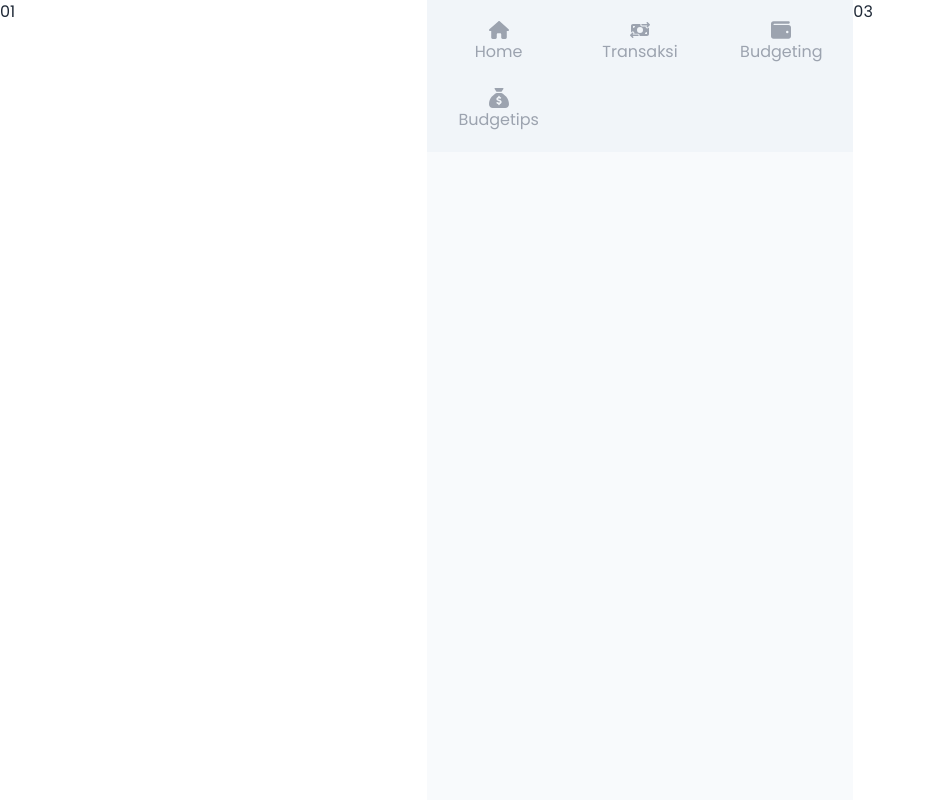
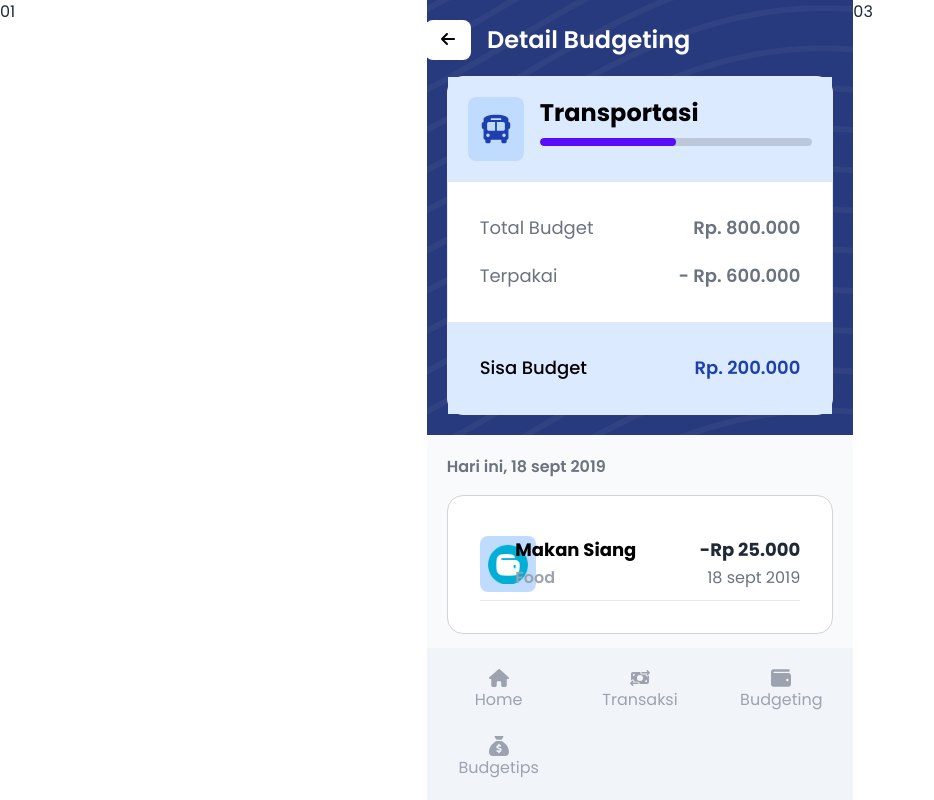
Before and after one commit to pratamafarhan10/fps-technoscape-2022, a Vue app: page /budgetdetails in a window 1280 px wide. Shown: the whole page, without its empty margins (0-934 px from the left). Built offline with nearby package versions, Linux system fonts and the light colour scheme; sample sign-in values are in the browser's storage.

Commit message:
budget detail done

```diff
--- a/src/main.js
+++ b/src/main.js
@@ -29,7 +29,8 @@ import {
   faMoneyBillTransfer,
   faPlus,
   faBus,
-  faAngleRight
+  faAngleRight,
+  faArrowLeft
 } from "@fortawesome/free-solid-svg-icons";
 
 library.add(
@@ -50,7 +51,8 @@ library.add(
   faMoneyBillTransfer,
   faPlus,
   faBus,
-  faAngleRight
+  faAngleRight,
+  faArrowLeft
 );
 
 let app = createApp(App);
--- a/src/router/index.js
+++ b/src/router/index.js
@@ -6,6 +6,7 @@ import HomeView from "../views/HomeView.vue";
 import HistoryView from "../views/HistoryView.vue";
 import BudgetView from "../views/BudgetView.vue";
 import BudgetTipsView from "../views/BudgetTipsView.vue";
+import BudgetDetailView from "../views/BudgetDetailView.vue";
 
 const router = createRouter({
   history: createWebHistory(),
@@ -51,6 +52,14 @@ const router = createRouter({
       },
     },
     {
+      path: "/budgetdetails",
+      name: "budget detail",
+      component: BudgetDetailView,
+      meta: {
+        auth: true,
+      },
+    },
+    {
       path: "/connectbrick",
       name: "connectbrick",
       component: () => import("../views/ConnectBrickView.vue"),
--- /dev/null
+++ b/src/views/BudgetDetailView.vue
@@ -0,0 +1,128 @@
+<template>
+    <div>
+        <!-- history header -->
+        <div class="grid grid-flow-row auto-rows-auto bg-history-blue px-5 py-5 min-h-content text-white gap-4"
+            id="riwayat-transaksi">
+            <div class="grid grid-cols-10 gap-4">
+                <div class="flex justify-end items-center">
+                    <router-link :to="{ name: 'budget' }">
+                        <div class="py-2 px-4 bg-white rounded-lg">
+                            <font-awesome-icon icon="fa-solid fa-arrow-left" class="text-black" />
+                        </div>
+                    </router-link>
+
+                </div>
+                <div class="col-span-8 text-2xl font-semibold flex items-center">
+                    Detail Budgeting
+                </div>
+            </div>
+            <div class="card bg-white border border-gray-200">
+                <div class="card-body p-0">
+                    <div class="grid grid-flow-row auto-rows-auto">
+                        <div class="bg-blue-100 py-5 px-5 grid grid-cols-10 gap-4 border-b border-b-gray-200">
+                            <div class="col-span-2 flex justify-center">
+                                <div class="w-16 h-16 bg-blue-200 flex justify-center items-center rounded-lg">
+                                    <font-awesome-icon icon="fa-solid fa-bus" class="w-8 h-8 text-blue-800" />
+                                </div>
+                            </div>
+                            <div class="col-span-8">
+                                <div class="text-2xl text-black font-bold">Transportasi</div>
+                                <div>
+                                    <progress class="progress progress-primary" value="50" max="100"></progress>
+
+                                </div>
+                            </div>
+                        </div>
+                        <div class="p-8">
+                            <div class="grid grid-cols-2 gap-4">
+                                <div class="text-lg text-gray-500">Total Budget</div>
+                                <div class="text-lg text-gray-500 text-end font-semibold">Rp. 800.000</div>
+                            </div>
+                            <div class="grid grid-cols-2 gap-4 mt-5">
+                                <div class="text-lg text-gray-500">Terpakai</div>
+                                <div class="text-lg text-gray-500 text-end font-semibold">- Rp. 600.000</div>
+                            </div>
+                        </div>
+                        <div class="p-8 bg-blue-100">
+                            <div class="grid grid-cols-2 gap-4">
+                                <div class="text-lg text-black font-medium">Sisa Budget</div>
+                                <div class="text-lg text-blue-800 text-end font-semibold">Rp. 200.000</div>
+                            </div>
+                        </div>
+                    </div>
+                </div>
+            </div>
+        </div>
+        <!-- end history header -->
+
+        <div class="mt-5 px-5">
+
+            <!-- pengeluaran pemasukan -->
+            <div class="grid grid-flow-row auto-rows-auto mt-3">
+
+                <!-- tanggal pengeluaran/pemasukan -->
+                <div class="text-gray-500 font-semibold">
+                    Hari ini, 18 sept 2019
+                </div>
+                <!-- end tanggal pengeluaran/pemasukan -->
+
+                <div class="mt-4">
+                    <div class="card w-full bg-white border border-gray-300">
+                        <div class="card-body">
+
+                            <!-- pengeluaran/pemasukannya -->
+                            <div class="grid grid-cols-9 border-b border-b-gray-200 py-2">
+                                <div class="w-14 h-14">
+                                    <div class="bg-blue-200 rounded-lg p-2 flex justify-center">
+                                        <img src="../assets/gopay_logo.png" alt="">
+                                    </div>
+                                </div>
+                                <div class="col-span-4 grid grid-flow-row auto-rows">
+                                    <div class="text-lg font-bold text-black">Makan Siang</div>
+                                    <div class="text-gray-400 font-semibold">Food</div>
+                                </div>
+                                <div class="col-span-4 grid grid-flow-row auto-rows text-end">
+                                    <div class="text-lg font-bold" :class="{
+                                        'text-red-500': currentTab == 'pengeluaran',
+                                        'text-green-500': currentTab == 'pemasukan',
+                                    }">
+                                        -Rp 25.000
+                                    </div>
+                                    <div class="text-gray-500">18 sept 2019</div>
+                                </div>
+                            </div>
+                            <!-- end of pengeluaran/pemasukan -->
+
+
+
+                        </div>
+                    </div>
+
+                </div>
+            </div>
+            <!-- end pengeluaran pemasukan -->
+        </div>
+    </div>
+</template>
+
+<style scoped>
+#riwayat-transaksi {
+    background-image: url("../assets/bg\ riwayat\ transaksi.png");
+}
+
+.bg-history-blue {
+    background-color: #273A7D;
+}
+
+.text-history-blue {
+    color: #273A7D;
+}
+
+.text-light-blue {
+    color: #1D2E6C;
+}
+
+.bg-up-logo-green {
+    background-color: #71D4A6;
+}
+</style>
--- a/src/views/BudgetView.vue
+++ b/src/views/BudgetView.vue
@@ -82,7 +82,7 @@
                                 <div class="text-lg text-gray-500 text-end font-semibold">- Rp. 600.000</div>
                             </div>
                             <div class="text-light-blue text-lg font-semibold text-center mt-5">
-                                <router-link to="/">
+                                <router-link :to="{ name: 'budget detail'}">
                                     Lihat Detail
                                     <font-awesome-icon icon="fa-solid fa-angle-right" />
                                 </router-link>
```
